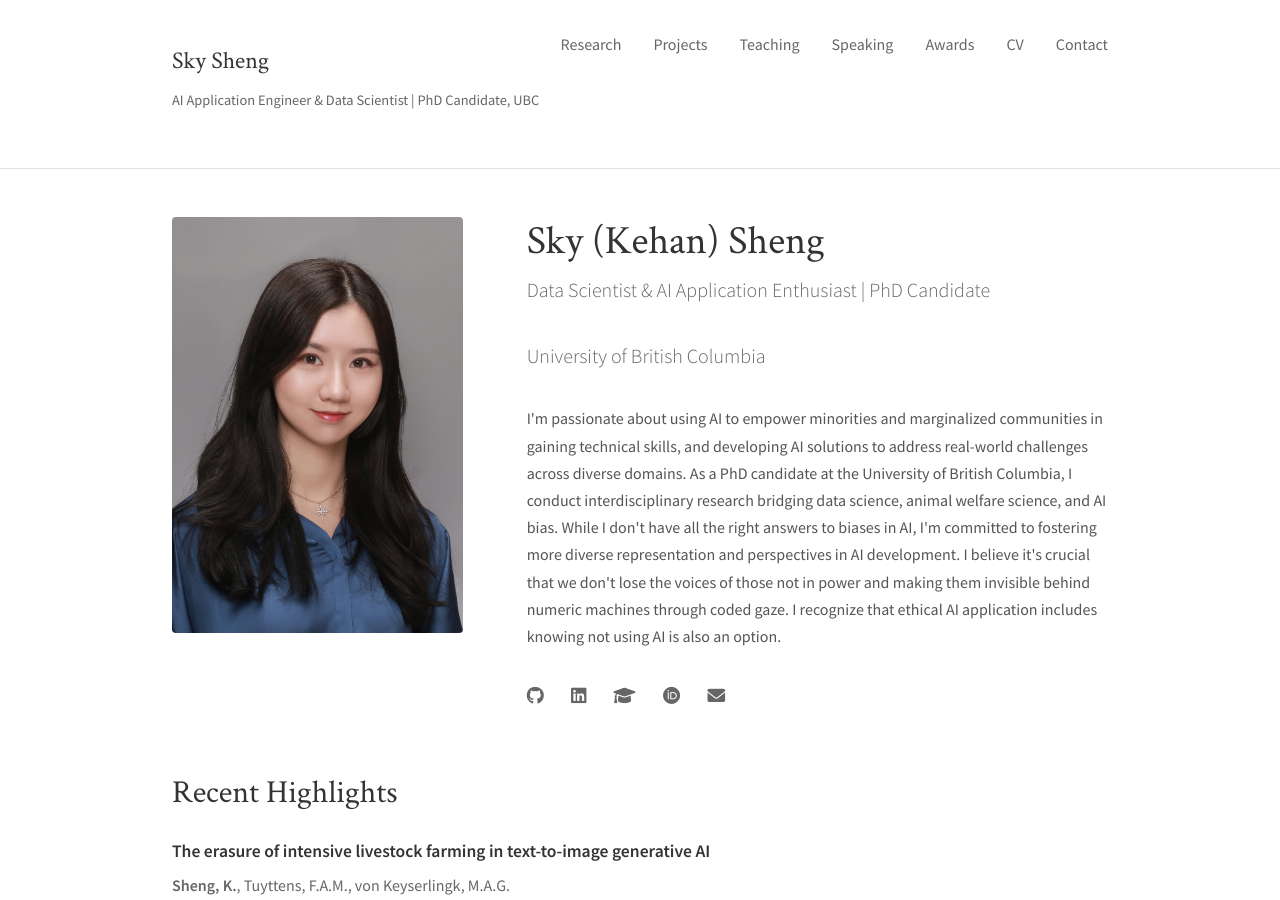
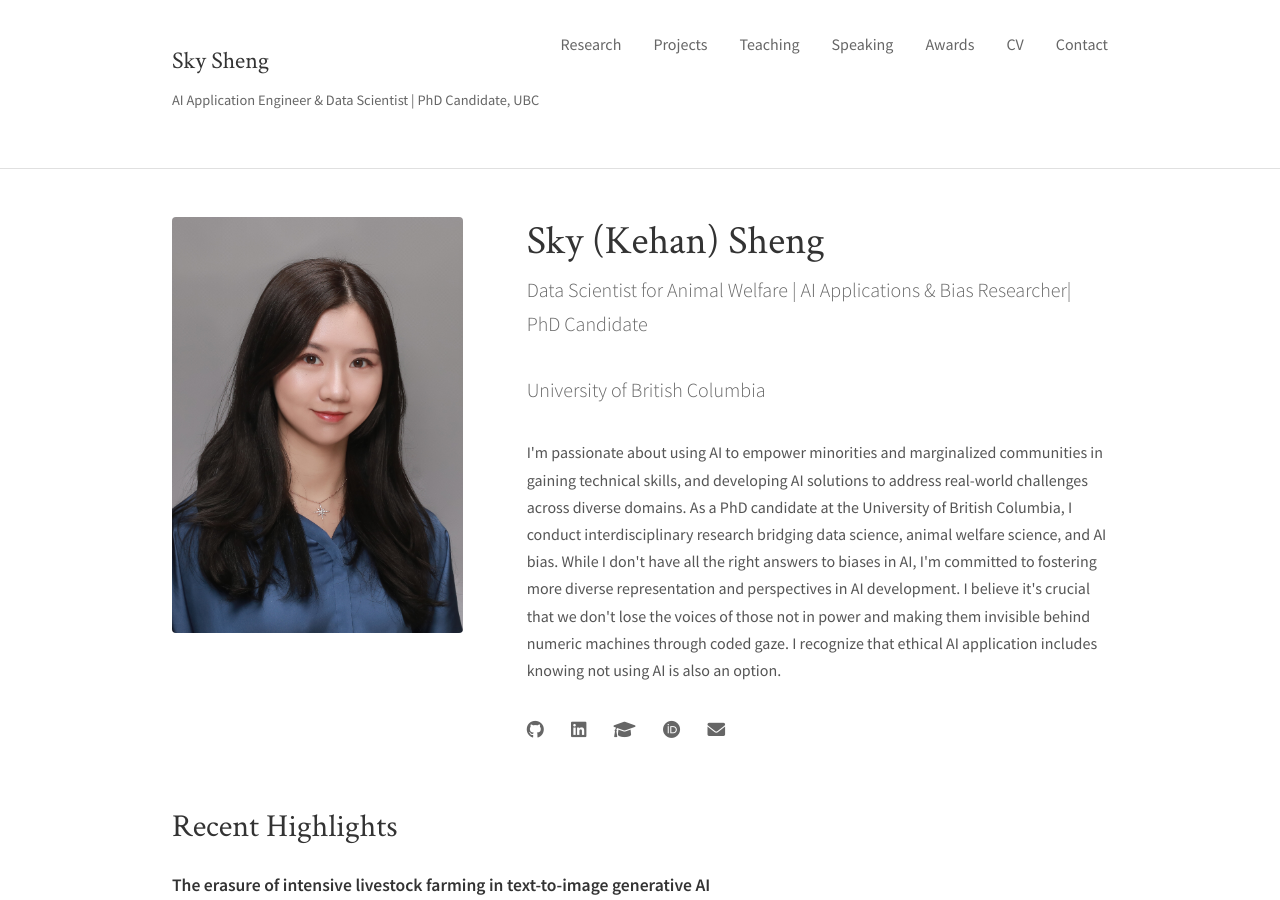
Before and after one commit to skysheng7/skysheng7.github.io, a Jekyll site: the page built from index.html, in a window 1280 px wide and 900 px high. Built offline with Jekyll 4.4.1, drawn with Linux system fonts in a browser that asks for light colours.

Commit message:
update title

```diff
--- a/index.html
+++ b/index.html
@@ -11,7 +11,7 @@ description: "Sky Sheng - AI Application Engineer & PhD Candidate at UBC special
 
     <div class="hero-content">
         <h1>Sky (Kehan) Sheng</h1>
-        <p class="hero-subtitle">Data Scientist & AI Application Enthusiast | PhD Candidate</p>
+        <p class="hero-subtitle">Data Scientist for Animal Welfare | AI Applications & Bias Researcher| PhD Candidate</p>
         <p class="hero-subtitle">University of British Columbia</p>
 
         <div class="hero-description">
```
